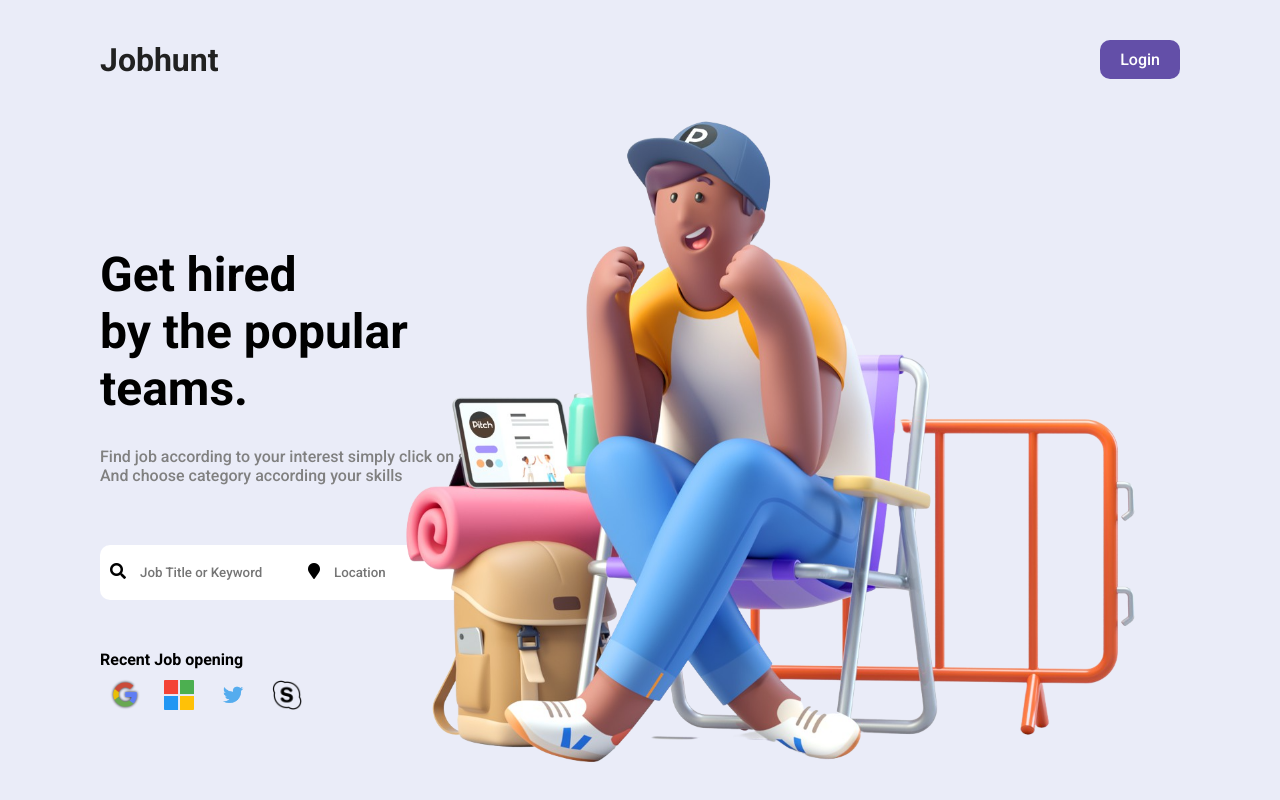
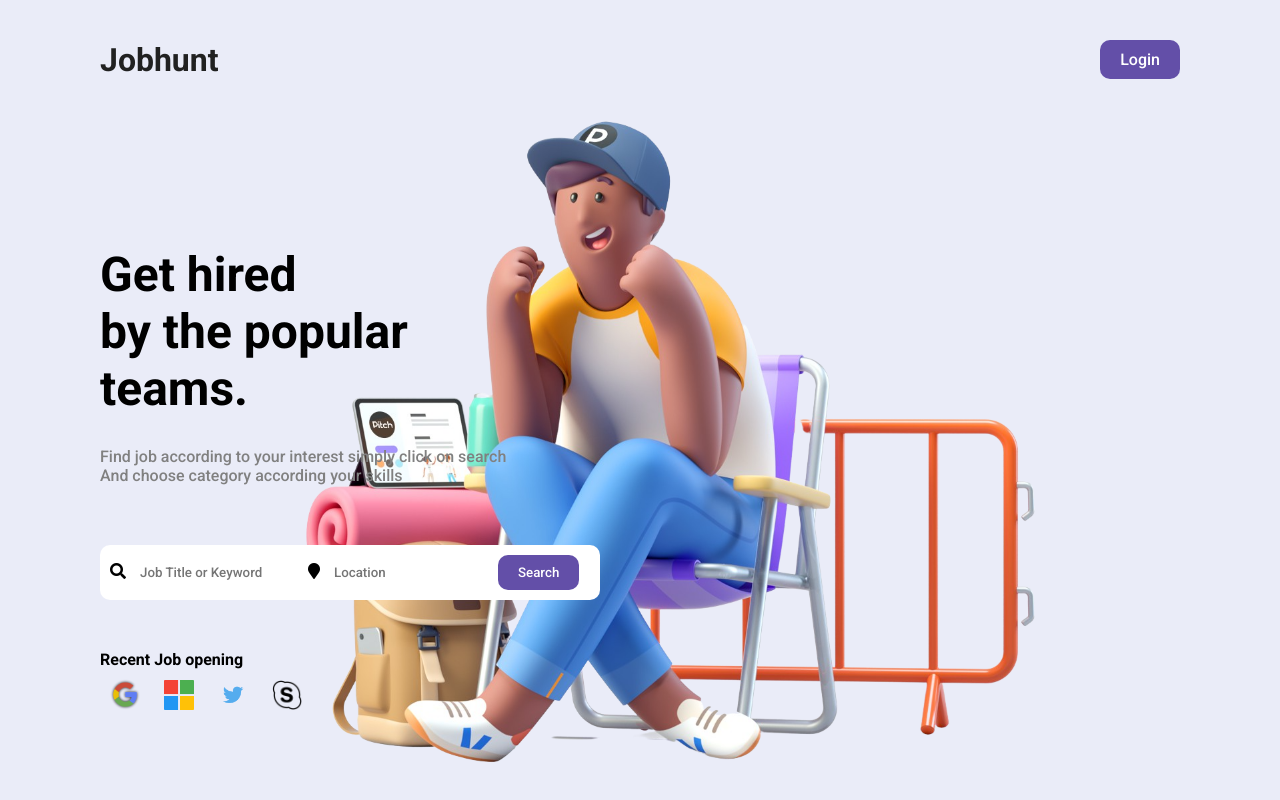
Before and after one commit to dpksingh24/Dribble, a plain HTML site: page index.html in a window 1280 px wide. Drawn offline with Linux system fonts and the light colour scheme.

Commit message:
Update style.css

```diff
--- a/style.css
+++ b/style.css
@@ -69,10 +69,11 @@ body {
 }
 
 .logo {
-  position: absolute;
-  top: 50px;
-  height: 100%;
-  right: 0px;
+     z-index: -1;
+    position: absolute;
+    top: 50px;
+    height: 100%;
+    right: 100px;
 }
 
 .form_box {
```
